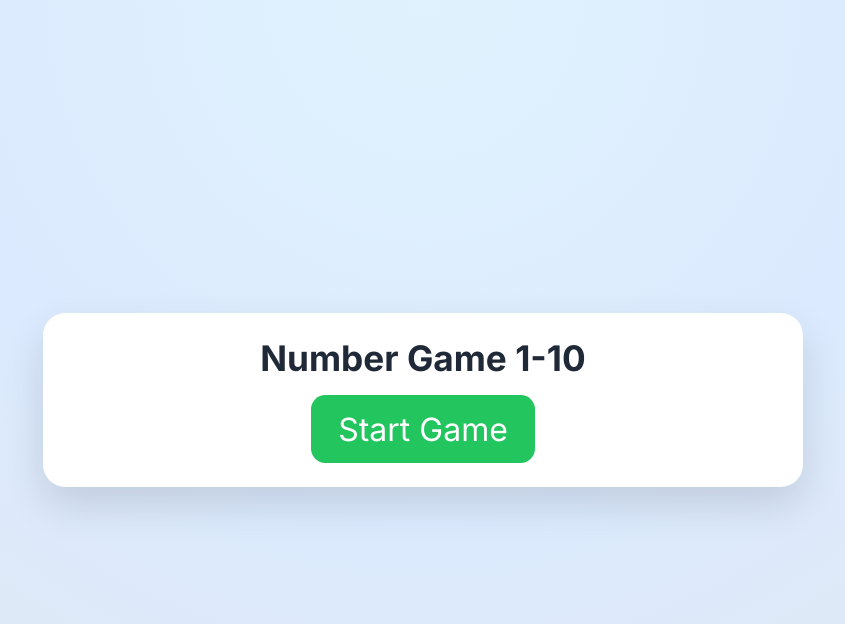
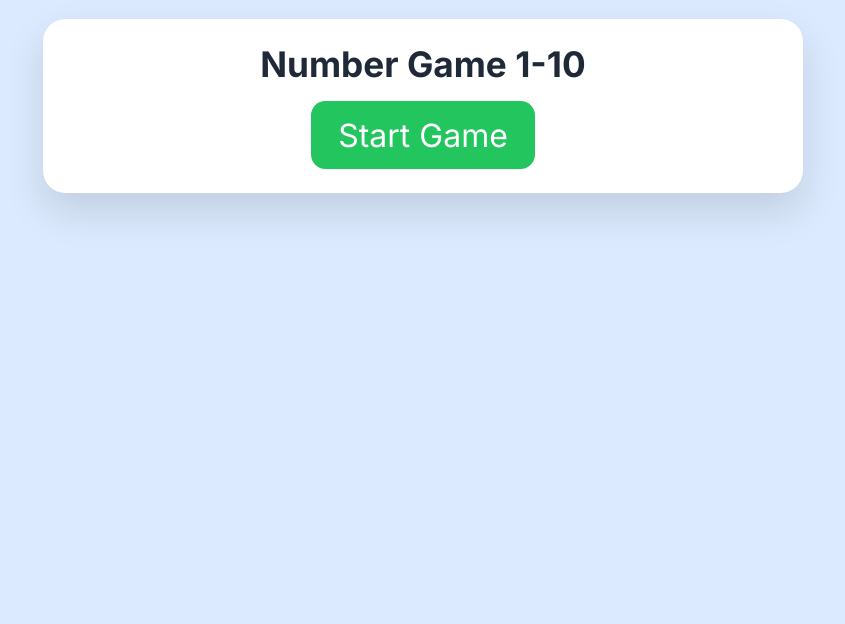
Before and after one commit to dotspencer/oakley-games, a React (Vite) app: page / in a window 1280 px wide. Shown: the top 624 px of the page, without its empty margins (217-1062 px from the left). Built offline with nearby package versions, Linux system fonts and the light colour scheme.

Commit message:
Body background

```diff
--- a/src/App.css
+++ b/src/App.css
@@ -1,7 +1,6 @@
 :root {
   font-family: 'Inter', system-ui, -apple-system, 'Segoe UI', Roboto, sans-serif;
   color: #1f2937;
-  background: #f7fafc;
 }
 
 * {
@@ -11,35 +10,35 @@
 
 body {
   margin: 0;
-  min-height: 100vh;
 }
 
-.app {
-  min-height: 100vh;
-  display: grid;
-  place-items: center;
-  padding: 1.2rem;
-  background: radial-gradient(circle at top, #e0f2fe 0%, #dbeafe 50%, #e2e8f0 100%);
+body.game-body {
+  background: #dbeafe;
   transition: background-color 0.3s ease;
-  position: relative;
-  overflow: hidden;
 }
 
-.app--play {
-  background: radial-gradient(circle at top, #fef9c3 0%, #fef3c7 60%, #fde68a 100%);
+body.game-body--play {
+  background: #fde68a;
 }
 
-.app--correct {
+body.game-body--correct {
   background: #86efac;
 }
 
-.app--lose {
+body.game-body--lose {
   background: #ef4444;
   color: #fff;
 }
 
-.app--win {
+body.game-body--win {
   background: #dcfce7;
+}
+
+.app {
+  display: grid;
+  place-items: center;
+  padding: 1.2rem;
+  position: relative;
 }
 
 .card {
--- a/src/App.jsx
+++ b/src/App.jsx
@@ -147,13 +147,26 @@ export default function App() {
   }
 
   useEffect(() => {
+    const bodyClassNames = ['game-body', `game-body--${stage}`]
+    if (showSuccess) {
+      bodyClassNames.push('game-body--correct')
+    }
+
+    document.body.classList.add(...bodyClassNames)
+
+    return () => {
+      document.body.classList.remove(...bodyClassNames)
+    }
+  }, [showSuccess, stage])
+
+  useEffect(() => {
     return () => {
       activeAudioRef.current?.pause()
     }
   }, [])
 
   return (
-    <main className={`app app--${stage} ${showSuccess ? 'app--correct' : ''}`}>
+    <main className="app">
       {confetti.map((piece) => (
         <span
           key={piece.id}
```
Also changed, not shown: 3 other files (tests, documents, lock files or other folders).
